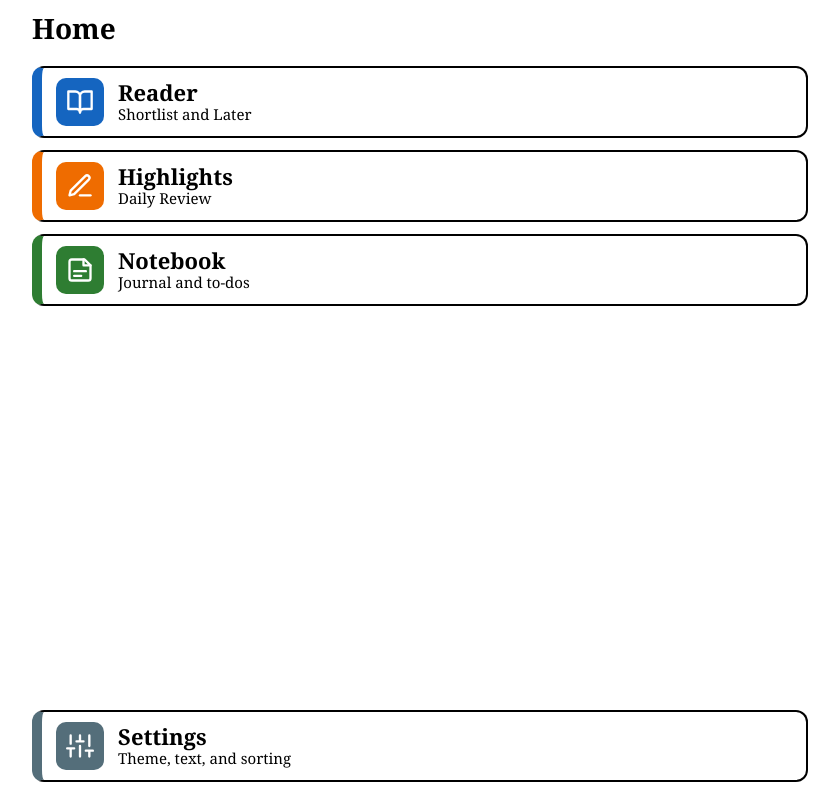
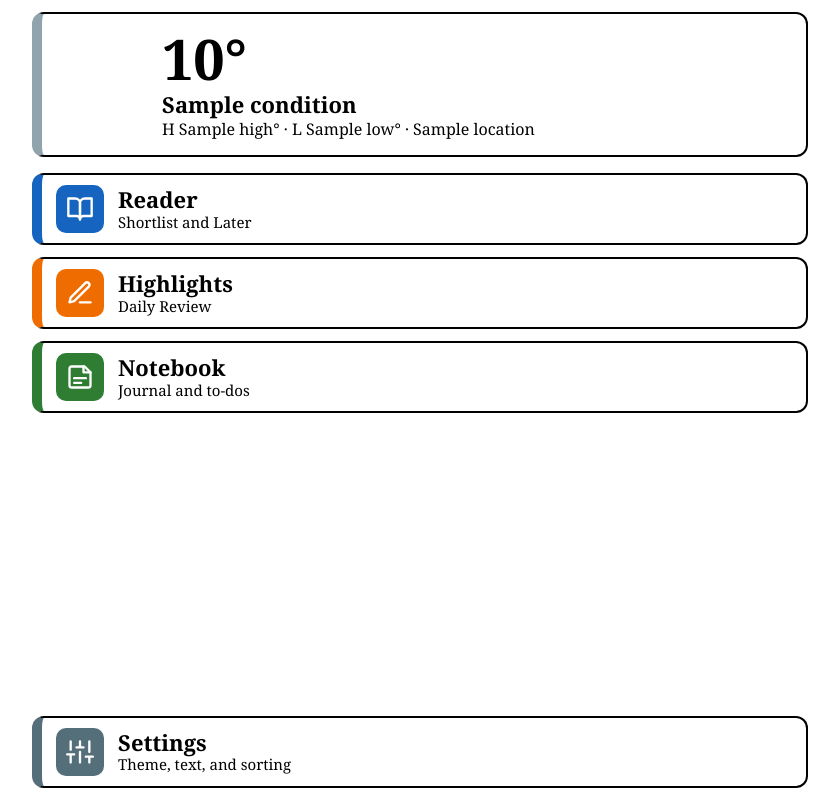
Before and after one commit to ntwkrgr/readwise-reader-personal-site, a Flask app: template templates/dashboard.html in a window 1280 px wide. Shown: the whole page, without its empty margins (220-1059 px from the left). Run offline with Flask 3, Linux system fonts and the light colour scheme; the template is opened without the code that fills it: most values are stand-ins (such as "Sample title", 1, 10 or a date in 2020).

Commit message:
feat: add weather hero card to the home page
Co-Authored-By: Claude Opus 5.5 <noreply@anthropic.com>

```diff
--- a/app/dashboard.py
+++ b/app/dashboard.py
@@ -1,8 +1,11 @@
 from flask import Blueprint, render_template
+
+from app.weather import fetch_weather
 
 dashboard_bp = Blueprint("dashboard_bp", __name__)
 
 
 @dashboard_bp.route("/")
 def index() -> str:
-    return render_template("dashboard.html")
+    """Render the home page: weather hero card (or its fallback) above the section cards."""
+    return render_template("dashboard.html", weather=fetch_weather())
--- /dev/null
+++ b/templates/_weather_icons.html
@@ -0,0 +1,28 @@
+{#- Colored weather icons for the home page hero card, one per icon name produced by app/weather.py -#}
+{% macro weather_icon(name) -%}
+{%- if name == "clear" -%}
+{#- Sun: amber disc with eight rays -#}
+<svg viewBox="0 0 64 64" aria-hidden="true" focusable="false"><path d="M32 4v8M32 52v8M4 32h8M52 32h8M12.2 12.2l5.7 5.7M46.1 46.1l5.7 5.7M12.2 51.8l5.7-5.7M46.1 17.9l5.7-5.7" stroke="#ffa000" stroke-width="4" stroke-linecap="round"/><circle cx="32" cy="32" r="13" fill="#ffa000"/></svg>
+{%- elif name == "night" -%}
+{#- Moon: indigo crescent -#}
+<svg viewBox="0 0 64 64" aria-hidden="true" focusable="false"><path d="M44 8a24 24 0 1 0 12 36A20 20 0 0 1 44 8z" fill="#5c6bc0"/></svg>
+{%- elif name == "partly" -%}
+{#- Partly cloudy: amber sun behind a gray cloud -#}
+<svg viewBox="0 0 64 64" aria-hidden="true" focusable="false"><circle cx="22" cy="22" r="12" fill="#ffa000"/><path d="M24 52h26a10 10 0 0 0 1-20a14 14 0 0 0-27 2a9 9 0 0 0 0 18z" fill="#90a4ae"/></svg>
+{%- elif name == "cloudy" -%}
+{#- Overcast: one gray cloud -#}
+<svg viewBox="0 0 64 64" aria-hidden="true" focusable="false"><path d="M20 48h26a10 10 0 0 0 1-20a14 14 0 0 0-27 2a9 9 0 0 0 0 18z" fill="#90a4ae"/></svg>
+{%- elif name == "fog" -%}
+{#- Fog: three gray bars -#}
+<svg viewBox="0 0 64 64" aria-hidden="true" focusable="false"><path d="M10 22h44M16 32h38M10 42h44" stroke="#90a4ae" stroke-width="5" stroke-linecap="round"/></svg>
+{%- elif name == "rain" -%}
+{#- Rain: gray cloud with blue streaks -#}
+<svg viewBox="0 0 64 64" aria-hidden="true" focusable="false"><path d="M20 38h26a10 10 0 0 0 1-20a14 14 0 0 0-27 2a9 9 0 0 0 0 18z" fill="#90a4ae"/><path d="M24 44l-4 12M34 44l-4 12M44 44l-4 12" stroke="#1e88e5" stroke-width="4" stroke-linecap="round"/></svg>
+{%- elif name == "snow" -%}
+{#- Snow: gray cloud with light-blue flakes -#}
+<svg viewBox="0 0 64 64" aria-hidden="true" focusable="false"><path d="M20 38h26a10 10 0 0 0 1-20a14 14 0 0 0-27 2a9 9 0 0 0 0 18z" fill="#90a4ae"/><g fill="#039be5"><circle cx="22" cy="46" r="3.5"/><circle cx="34" cy="46" r="3.5"/><circle cx="46" cy="46" r="3.5"/><circle cx="28" cy="56" r="3.5"/><circle cx="40" cy="56" r="3.5"/></g></svg>
+{%- elif name == "storm" -%}
+{#- Thunderstorm: gray cloud with an amber lightning bolt -#}
+<svg viewBox="0 0 64 64" aria-hidden="true" focusable="false"><path d="M20 38h26a10 10 0 0 0 1-20a14 14 0 0 0-27 2a9 9 0 0 0 0 18z" fill="#90a4ae"/><path d="M34 34l-8 14h8l-4 14 12-18h-8l4-10z" fill="#ffa000"/></svg>
+{%- endif -%}
+{%- endmacro %}
--- a/templates/dashboard.html
+++ b/templates/dashboard.html
@@ -4,21 +4,65 @@
 
 {% block styles %}
 <style>
-    /* Page heading */
-    .dashboard-title {
-        font-size: 28px;
-        line-height: 1.2;
-        font-weight: 700;
-        margin: 0 0 20px 0;
-        color: #000;
-    }
     /* Home page column: fills the screen so the Settings card can sit at the bottom */
     .dashboard-menu {
         display: flex;
         flex-direction: column;
-        min-height: calc(100vh - 84px);
+        min-height: calc(100vh - 24px);
         margin: 0;
     }
+    /* Weather hero card: colored icon left, big temperature right, stripe colored by condition */
+    .weather-card {
+        display: flex;
+        align-items: center;
+        padding: 16px;
+        margin: 0 0 16px 0;
+        border: 2px solid #000;
+        border-left: 10px solid #90a4ae;
+        border-radius: 12px;
+        background: #fff;
+        color: #000;
+    }
+    /* Square box for the weather icon; the SVG scales to fill it */
+    .weather-icon {
+        flex: 0 0 88px;
+        width: 88px;
+        height: 88px;
+        margin-right: 16px;
+    }
+    .weather-icon svg {
+        display: block;
+        width: 100%;
+        height: 100%;
+    }
+    /* Current temperature */
+    .weather-temp {
+        font-size: 56px;
+        line-height: 1;
+        font-weight: 700;
+    }
+    /* Condition label, e.g. "Partly cloudy" */
+    .weather-condition {
+        margin-top: 4px;
+        font-size: 22px;
+        line-height: 1.3;
+        font-weight: 700;
+    }
+    /* Today's high / low and the place name */
+    .weather-meta {
+        font-size: 16px;
+        line-height: 1.3;
+    }
+    /* Fallback text when weather can't be fetched */
+    .weather-empty {
+        font-size: 18px;
+        font-weight: 700;
+    }
+    /* Weather stripe color per condition (cloudy, fog, and unavailable keep the gray default) */
+    .wx-clear, .wx-partly, .wx-storm { border-left-color: #ffa000; }
+    .wx-night { border-left-color: #5c6bc0; }
+    .wx-rain { border-left-color: #1e88e5; }
+    .wx-snow { border-left-color: #039be5; }
     /* Section card: colored left stripe, colored icon tile, black/white text */
     .dashboard-card {
         display: flex;
@@ -76,9 +120,7 @@
         margin-bottom: 0;
     }
     /* Dark theme: flip text and background; recolor only the plain borders so colored stripes stay */
-    body.theme-dark .dashboard-title {
-        color: #fff;
-    }
+    body.theme-dark .weather-card,
     body.theme-dark .dashboard-card {
         background: #000;
         color: #fff;
@@ -89,12 +131,27 @@
 </style>
 {% endblock %}
 
-{% block nav %}
-<h1 class="dashboard-title">Home</h1>
-{% endblock %}
+{# Empty nav: the weather card is the top of the page, replacing the heading and base.html's Home button #}
+{% block nav %}{% endblock %}
 
 {% block content %}
+{% from "_weather_icons.html" import weather_icon %}
 <main class="dashboard-menu">
+    {# Weather hero card: live conditions, or a short notice when weather can't be fetched #}
+    {% if weather %}
+    <section class="weather-card wx-{{ weather.icon }}" aria-label="Weather">
+        <div class="weather-icon">{{ weather_icon(weather.icon) }}</div>
+        <div class="weather-body">
+            <div class="weather-temp">{{ weather.temp }}°</div>
+            <div class="weather-condition">{{ weather.condition }}</div>
+            <div class="weather-meta">H {{ weather.high }}° · L {{ weather.low }}° · {{ weather.location }}</div>
+        </div>
+    </section>
+    {% else %}
+    <section class="weather-card weather-card-empty" aria-label="Weather">
+        <p class="weather-empty">Weather unavailable</p>
+    </section>
+    {% endif %}
     {# Section cards: one per tool, each with its own accent color and icon #}
     <a class="dashboard-card card-reader" href="{{ url_for('reader_bp.article_list') }}">
         <span class="dashboard-card-icon"><svg viewBox="0 0 24 24" fill="none" stroke="currentColor" stroke-width="2" stroke-linecap="round" stroke-linejoin="round" aria-hidden="true" focusable="false"><path d="M2 3h6a4 4 0 014 4v14a3 3 0 00-3-3H2z"/><path d="M22 3h-6a4 4 0 00-4 4v14a3 3 0 013-3h7z"/></svg></span>
```
Also changed, not shown: CLAUDE.md (+2 -1 lines), tests/conftest.py (added, +8 -0 lines), tests/test_dashboard.py (+49 -0 lines), README.md.
